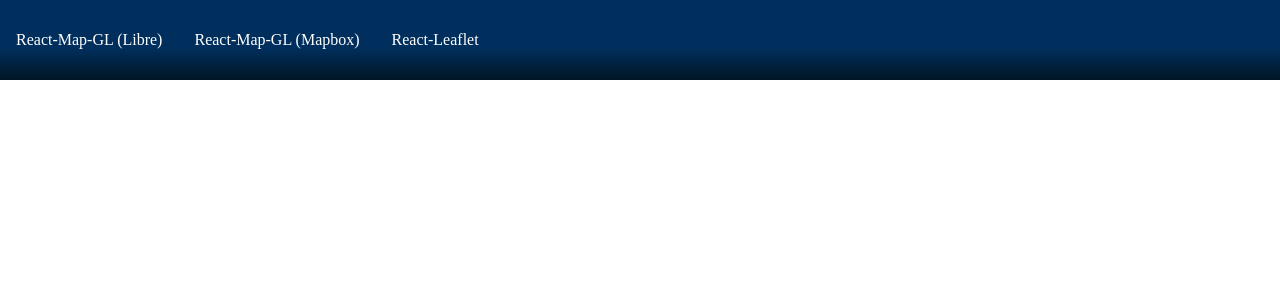
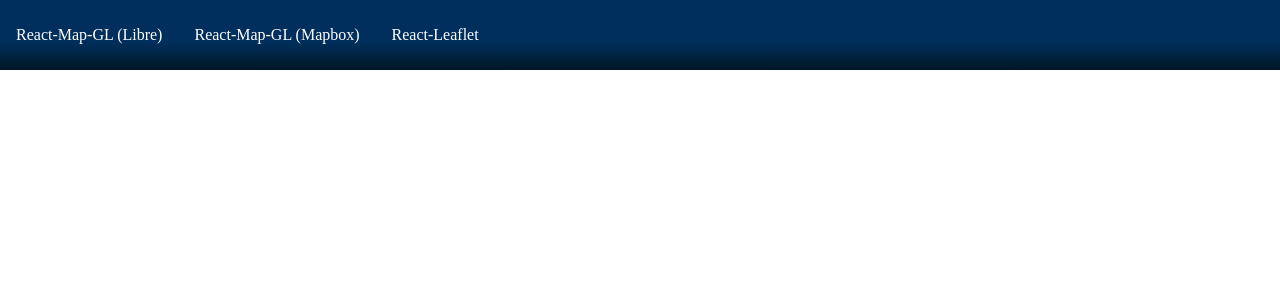
Before and after one commit to Libetti/webnxt-mapping-libraries, a Next.js app: page / in a window 1280 px wide. Shown: the top 300 px of the page. Built offline with nearby package versions, Linux system fonts and the light colour scheme; no server answers.

Commit message:
Changed styles of mapbox map

```diff
--- a/src/components/layout/Footer.tsx
+++ b/src/components/layout/Footer.tsx
@@ -1,8 +1,7 @@
 import React, { FunctionComponent } from 'react';
 
 const Footer: FunctionComponent<{}> = () => {
-	return <footer id="footer">
-	</footer>
+	return <footer id="footer" />
 }
 
 export default Footer
--- a/src/components/reactleaflet/DynamicMap.tsx
+++ b/src/components/reactleaflet/DynamicMap.tsx
@@ -3,10 +3,6 @@ import React, { FunctionComponent } from 'react';
 import { MapContainer, TileLayer } from 'react-leaflet'
 import 'leaflet/dist/leaflet.css'
 
-type DynamicMapProps = {
-	width:number,
-	height:number,
-}
 const DynamicMap: FunctionComponent<{}> = () => {
 	return (
 		<MapContainer center={[51.505, -0.09]} zoom={13} scrollWheelZoom={false}>
--- a/src/styles/global.scss
+++ b/src/styles/global.scss
@@ -7,7 +7,7 @@ body {
 	width: 100%;
 	height: 100%;
 	grid-template-columns: auto;
-	grid-template-rows: 10vh 80vh 10vh;
+	grid-template-rows: 70px auto 50px;
 	grid-template-areas:
     "header"
     "content"
```
